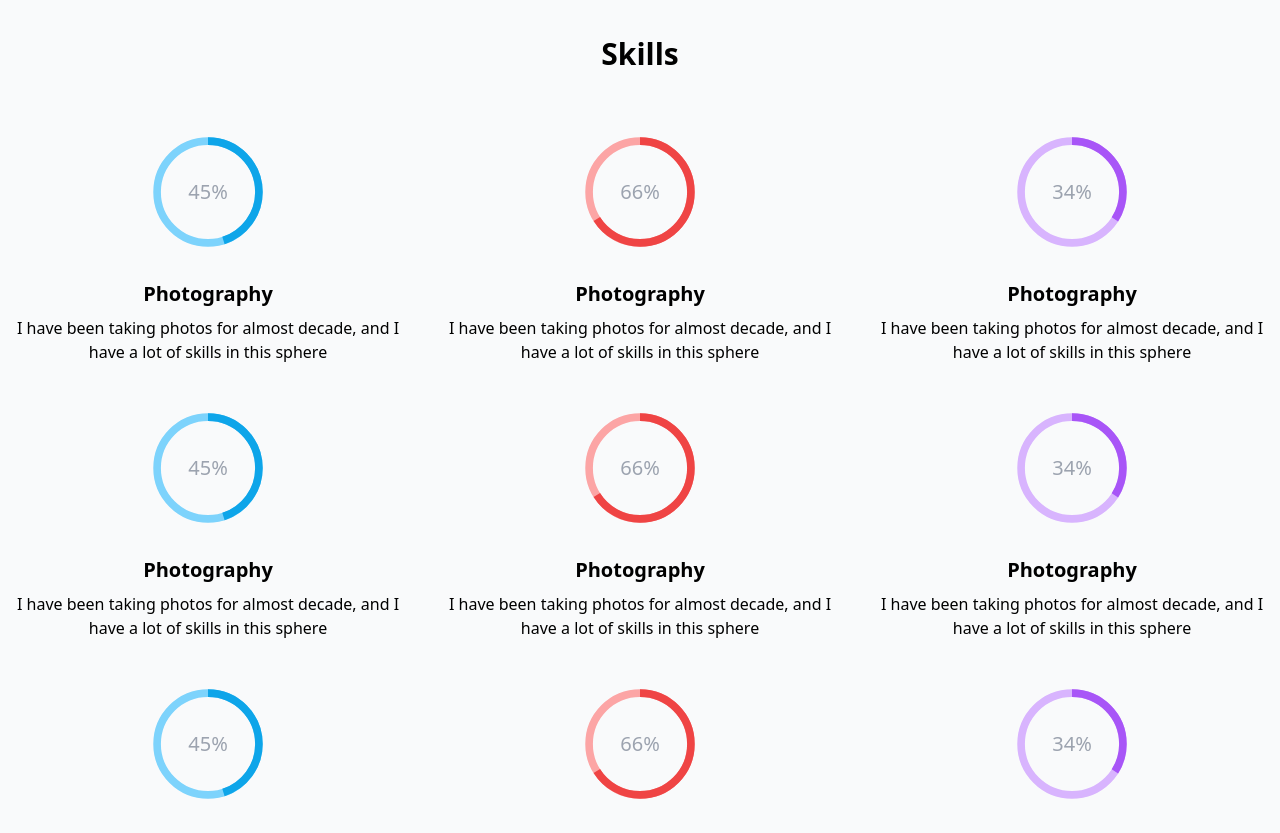
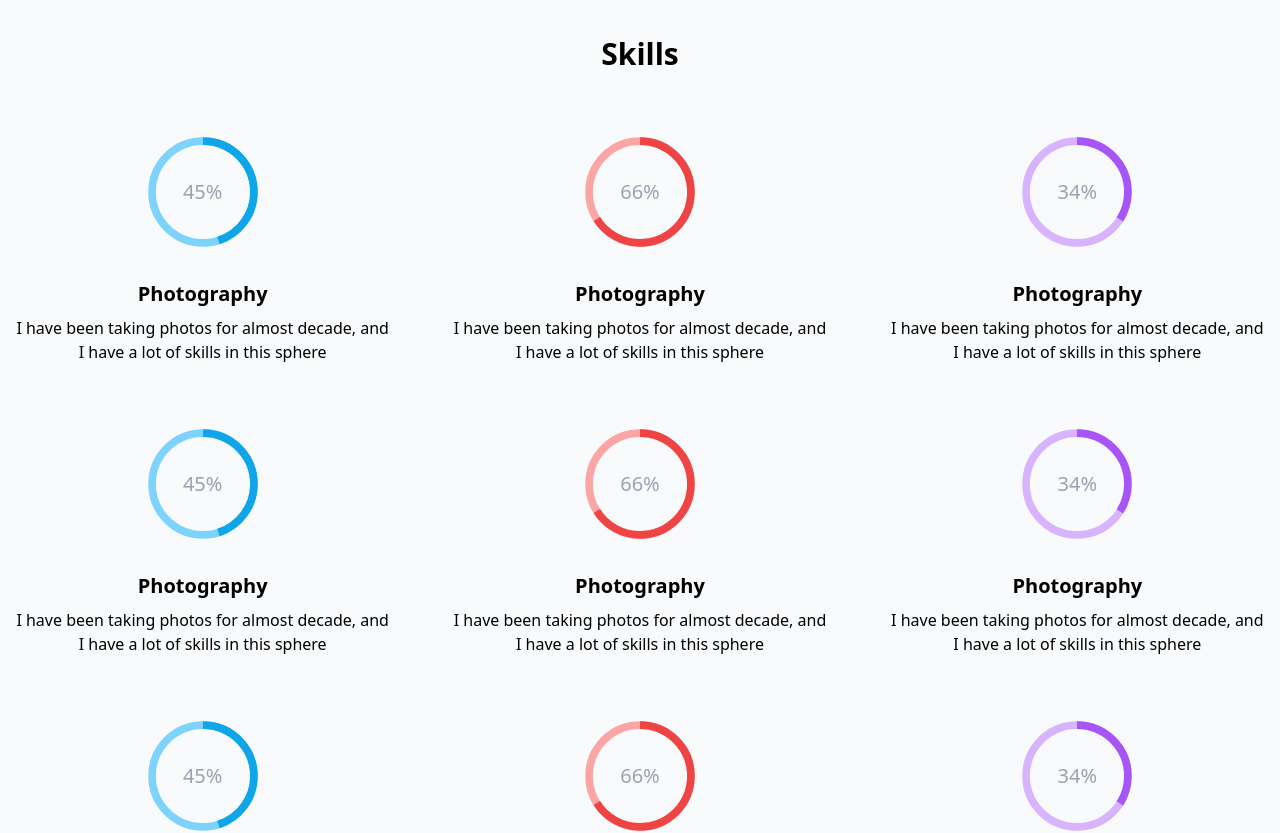
Before and after one commit to temarych/kharin-portfolio, a Next.js app: page / in a window 1280 px wide. Shown: the part 1200-2033 px from the top of the page. Built offline with nearby package versions, Linux system fonts and the light colour scheme.

Commit message:
Update UI

```diff
--- a/src/app/(main)/SkillGrid/index.tsx
+++ b/src/app/(main)/SkillGrid/index.tsx
@@ -2,7 +2,7 @@ import { Skill } from "./Skill";
 
 export const SkillGrid = () => {
   return (
-    <div className="grid grid-cols-1 md:grid-cols-2 lg:grid-cols-3 gap-12">
+    <div className="grid grid-cols-1 md:grid-cols-2 lg:grid-cols-3 gap-16">
       <Skill name="Photography" description="I have been taking photos for almost decade, and I have a lot of skills in this sphere" percentage={45} color="sky" />
       <Skill name="Photography" description="I have been taking photos for almost decade, and I have a lot of skills in this sphere" percentage={66} color="red" />
       <Skill name="Photography" description="I have been taking photos for almost decade, and I have a lot of skills in this sphere" percentage={34} color="purple" />
```
